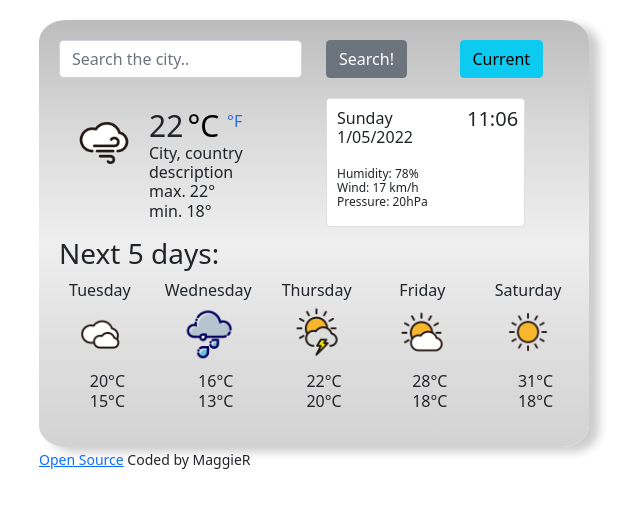
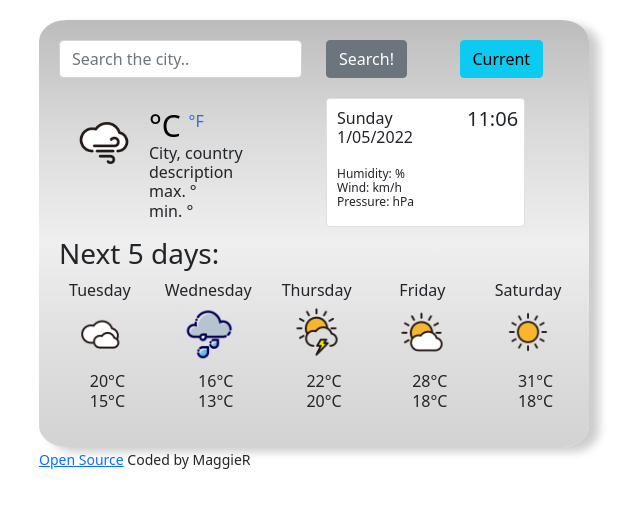
Before and after one commit to Maggie-Rec/weatherApp, a plain HTML site: page index.html in a window 1280 px wide. Shown: the whole page, without its empty margins (326-966 px from the left). Drawn offline with nearby package versions, Linux system fonts and the light colour scheme.

Commit message:
removed template inserts

```diff
--- a/index.html
+++ b/index.html
@@ -46,7 +46,7 @@
               <ul class="cityList">
                 <li>
                   <span id="units">
-                    <span class="temperatureCurrent">22</span>
+                    <span class="temperatureCurrent"></span>
                     <span id="tempCel" class="active">°C </span
                     ><span id="tempFahr">°F</span></span
                   >
@@ -59,10 +59,10 @@
                   <span class="description">description</span>
                 </li>
                 <li>
-                 max. <span id="highTemp">22</span>°
+                 max. <span id="highTemp"></span>°
                 </li>
                 <li class="minTempLine">
-                  min. <span id="lowTemp">18</span>°
+                  min. <span id="lowTemp"></span>°
                 </li>
               </ul>
             </div>
@@ -75,9 +75,9 @@
                       <li><span id="date">14/03/2022</span></li>
                       <br />
                       <span class="stats">
-                        <li>Humidity: <span id="humidity"> 78</span>%</li>
-                        <li>Wind: <span id="wind"> 17 </span>km/h</li>
-                        <li>Pressure: <span id="pressure"> 20</span>hPa</li>
+                        <li>Humidity: <span id="humidity"> </span>%</li>
+                        <li>Wind: <span id="wind">  </span>km/h</li>
+                        <li>Pressure: <span id="pressure"> </span>hPa</li>
                       </span>
                     </ul>
                   </div>
```
